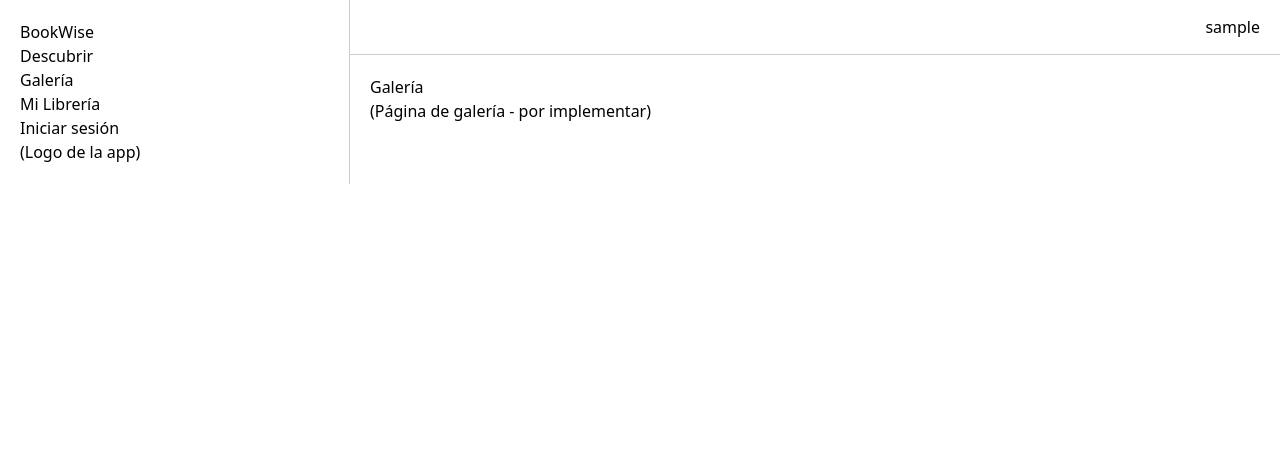
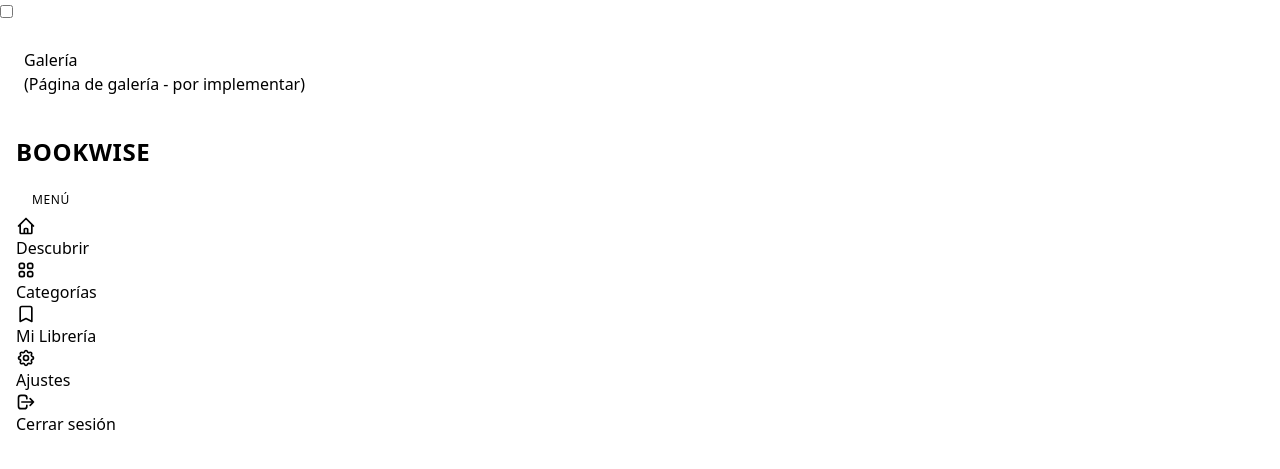
Before and after one commit to PDJ6975/Bookwise, a Django app: page /galeria/ in a window 1280 px wide. Shown: the top 469 px of the page. Run offline with Django 5.2, Linux system fonts and the light colour scheme; the visitor is signed in with stand-in values (Sample User, id 1); some libraries are stand-ins or nearby versions.

Commit message:
feat: sidebar completo

```diff
--- a/main/templates/base.html
+++ b/main/templates/base.html
@@ -6,40 +6,116 @@
     <title>{% block title %}BookWise{% endblock %}</title>
     <link href="https://cdn.jsdelivr.net/npm/daisyui@5" rel="stylesheet" type="text/css" />
     <script src="https://cdn.jsdelivr.net/npm/@tailwindcss/browser@4"></script>
+    <style>
+        .menu li a.active {
+            background-color: oklch(var(--p));
+            color: oklch(var(--pc));
+        }
+        .menu li a.active svg {
+            color: oklch(var(--pc));
+        }
+    </style>
 </head>
 <body>
-    <div style="display: flex;">
-        <!-- Menú lateral -->
-        <nav style="width: 350px; border-right: 1px solid #ccc; padding: 20px;">
-            <h2>BookWise</h2>
-            <ul style="list-style: none; padding: 0;">
-                <li><a href="{% url 'index' %}">Descubrir</a></li>
-                <li><a href="{% url 'galeria' %}">Galería</a></li>
-                <li><a href="{% url 'mi_libreria' %}">Mi Librería</a></li>
-                <li><a href="{% url 'login' %}">Iniciar sesión</a></li>
-            </ul>
-            <div>
-                <p>(Logo de la app)</p>
+    <div class="drawer lg:drawer-open">
+        <input id="sidebar-drawer" type="checkbox" class="drawer-toggle" />
+
+        <!-- Contenido principal -->
+        <div class="drawer-content flex flex-col">
+            <!-- Navbar para móvil -->
+            <div class="navbar bg-base-100 lg:hidden">
+                <div class="flex-none">
+                    <label for="sidebar-drawer" class="btn btn-square btn-ghost">
+                        <svg xmlns="http://www.w3.org/2000/svg" fill="none" viewBox="0 0 24 24" class="inline-block w-6 h-6 stroke-current">
+                            <path stroke-linecap="round" stroke-linejoin="round" stroke-width="2" d="M4 6h16M4 12h16M4 18h16"></path>
+                        </svg>
+                    </label>
+                </div>
+                <div class="flex-1">
+                    <span class="text-xl font-bold">BookWise</span>
+                </div>
             </div>
-        </nav>
 
-        <!-- Contenido principal con navbar -->
-        <div style="flex: 1;">
-            <!-- Navbar horizontal -->
-            <header style="border-bottom: 1px solid #ccc; padding: 15px 20px; text-align: right;">
-                {% if user.is_authenticated %}
-                    <span>{{ user.username }}</span>
-                {% else %}
-                    <span>Invitado</span>
-                {% endif %}
-            </header>
-
-            <!-- Contenido -->
-            <main style="padding: 20px;">
+            <!-- Contenido de la página -->
+            <main class="p-6 flex-1">
                 {% block content %}
                 {% endblock %}
             </main>
         </div>
+
+        <!-- Sidebar -->
+        <div class="drawer-side">
+            <label for="sidebar-drawer" aria-label="close sidebar" class="drawer-overlay"></label>
+            <div class="menu bg-base-100 min-h-full w-72 p-4 flex flex-col">
+                <!-- Logo -->
+                <div class="mb-6">
+                    <h1 class="text-2xl font-bold tracking-wide">BOOKWISE</h1>
+                </div>
+
+                <!-- Menú principal -->
+                <p class="text-xs text-base-content/50 uppercase tracking-wider mb-2 px-4">Menú</p>
+                <ul class="flex-1">
+                    <li>
+                        <a href="{% url 'index' %}" class="{% if request.resolver_match.url_name == 'index' %}active{% endif %}">
+                            <svg xmlns="http://www.w3.org/2000/svg" class="h-5 w-5" fill="none" viewBox="0 0 24 24" stroke="currentColor">
+                                <path stroke-linecap="round" stroke-linejoin="round" stroke-width="2" d="M3 12l2-2m0 0l7-7 7 7M5 10v10a1 1 0 001 1h3m10-11l2 2m-2-2v10a1 1 0 01-1 1h-3m-6 0a1 1 0 001-1v-4a1 1 0 011-1h2a1 1 0 011 1v4a1 1 0 001 1m-6 0h6" />
+                            </svg>
+                            Descubrir
+                        </a>
+                    </li>
+                    <li>
+                        <a href="{% url 'galeria' %}" class="{% if request.resolver_match.url_name == 'galeria' %}active{% endif %}">
+                            <svg xmlns="http://www.w3.org/2000/svg" class="h-5 w-5" fill="none" viewBox="0 0 24 24" stroke="currentColor">
+                                <path stroke-linecap="round" stroke-linejoin="round" stroke-width="2" d="M4 6a2 2 0 012-2h2a2 2 0 012 2v2a2 2 0 01-2 2H6a2 2 0 01-2-2V6zM14 6a2 2 0 012-2h2a2 2 0 012 2v2a2 2 0 01-2 2h-2a2 2 0 01-2-2V6zM4 16a2 2 0 012-2h2a2 2 0 012 2v2a2 2 0 01-2 2H6a2 2 0 01-2-2v-2zM14 16a2 2 0 012-2h2a2 2 0 012 2v2a2 2 0 01-2 2h-2a2 2 0 01-2-2v-2z" />
+                            </svg>
+                            Categorías
+                        </a>
+                    </li>
+                    <li>
+                        <a href="{% url 'mi_libreria' %}" class="{% if request.resolver_match.url_name == 'mi_libreria' %}active{% endif %}">
+                            <svg xmlns="http://www.w3.org/2000/svg" class="h-5 w-5" fill="none" viewBox="0 0 24 24" stroke="currentColor">
+                                <path stroke-linecap="round" stroke-linejoin="round" stroke-width="2" d="M5 5a2 2 0 012-2h10a2 2 0 012 2v16l-7-3.5L5 21V5z" />
+                            </svg>
+                            Mi Librería
+                        </a>
+                    </li>
+                </ul>
+
+                <div class="divider"></div>
+
+                <!-- Sección de cuenta -->
+                <ul>
+                    {% if user.is_authenticated %}
+                    <li>
+                        <a href="#">
+                            <svg xmlns="http://www.w3.org/2000/svg" class="h-5 w-5" fill="none" viewBox="0 0 24 24" stroke="currentColor">
+                                <path stroke-linecap="round" stroke-linejoin="round" stroke-width="2" d="M10.325 4.317c.426-1.756 2.924-1.756 3.35 0a1.724 1.724 0 002.573 1.066c1.543-.94 3.31.826 2.37 2.37a1.724 1.724 0 001.065 2.572c1.756.426 1.756 2.924 0 3.35a1.724 1.724 0 00-1.066 2.573c.94 1.543-.826 3.31-2.37 2.37a1.724 1.724 0 00-2.572 1.065c-.426 1.756-2.924 1.756-3.35 0a1.724 1.724 0 00-2.573-1.066c-1.543.94-3.31-.826-2.37-2.37a1.724 1.724 0 00-1.065-2.572c-1.756-.426-1.756-2.924 0-3.35a1.724 1.724 0 001.066-2.573c-.94-1.543.826-3.31 2.37-2.37.996.608 2.296.07 2.572-1.065z" />
+                                <path stroke-linecap="round" stroke-linejoin="round" stroke-width="2" d="M15 12a3 3 0 11-6 0 3 3 0 016 0z" />
+                            </svg>
+                            Ajustes
+                        </a>
+                    </li>
+                    <li>
+                        <a href="{% url 'logout' %}">
+                            <svg xmlns="http://www.w3.org/2000/svg" class="h-5 w-5" fill="none" viewBox="0 0 24 24" stroke="currentColor">
+                                <path stroke-linecap="round" stroke-linejoin="round" stroke-width="2" d="M17 16l4-4m0 0l-4-4m4 4H7m6 4v1a3 3 0 01-3 3H6a3 3 0 01-3-3V7a3 3 0 013-3h4a3 3 0 013 3v1" />
+                            </svg>
+                            Cerrar sesión
+                        </a>
+                    </li>
+                    {% else %}
+                    <li>
+                        <a href="{% url 'login' %}" class="{% if request.resolver_match.url_name == 'login' %}active{% endif %}">
+                            <svg xmlns="http://www.w3.org/2000/svg" class="h-5 w-5" fill="none" viewBox="0 0 24 24" stroke="currentColor">
+                                <path stroke-linecap="round" stroke-linejoin="round" stroke-width="2" d="M11 16l-4-4m0 0l4-4m-4 4h14m-5 4v1a3 3 0 01-3 3H6a3 3 0 01-3-3V7a3 3 0 013-3h7a3 3 0 013 3v1" />
+                            </svg>
+                            Iniciar sesión
+                        </a>
+                    </li>
+                    {% endif %}
+                </ul>
+            </div>
+        </div>
     </div>
 </body>
 </html>
--- a/main/templates/main/index.html
+++ b/main/templates/main/index.html
@@ -35,7 +35,7 @@
                 <h2 class="card-title text-2xl">¡Empieza a Valorar!</h2>
                 <p class="text-lg">Valora libros para generar recomendaciones personalizadas.</p>
                 <div class="card-actions justify-end">
-                    <button class="btn btn-primary btn-lg">Explorar Categoría Aleatoria</button>
+                    <button class="btn btn-primary btn-lg">EXPLORA UNA CATEGORÍA</button>
                 </div>
             </div>
         </div>
@@ -49,7 +49,6 @@
     <div class="grid grid-cols-2 sm:grid-cols-3 md:grid-cols-4 lg:grid-cols-5 xl:grid-cols-6 2xl:grid-cols-8 gap-6">
         {% for categoria in categorias %}
         <a href="{% url 'galeria' %}?genero={{ categoria.nombre|urlencode }}" class="flex flex-col items-center group">
-            <!-- Rectángulo grisáceo con portada sobresaliendo -->
             <div class="bg-base-200 rounded-lg w-45 h-25 relative mt-28 group-hover:bg-base-300 transition-colors">
                 {% if categoria.libro.portada %}
                 <img src="{{ categoria.libro.portada }}" alt="{{ categoria.libro.titulo }}"
@@ -60,7 +59,6 @@
                 </div>
                 {% endif %}
             </div>
-            <!-- Título de la categoría -->
             <h3 class="font-bold text-center mt-2 text-sm">{{ categoria.nombre }}</h3>
         </a>
         {% empty %}
```
